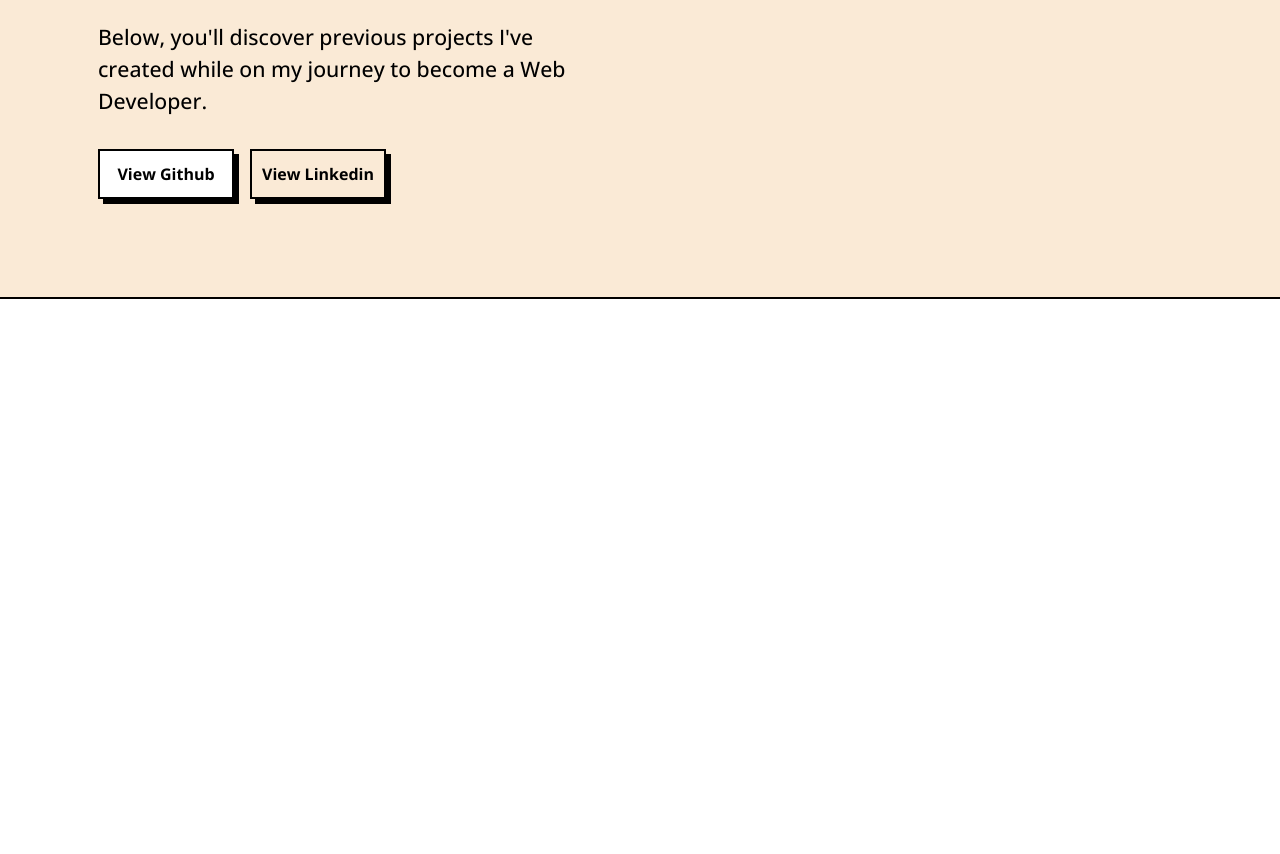
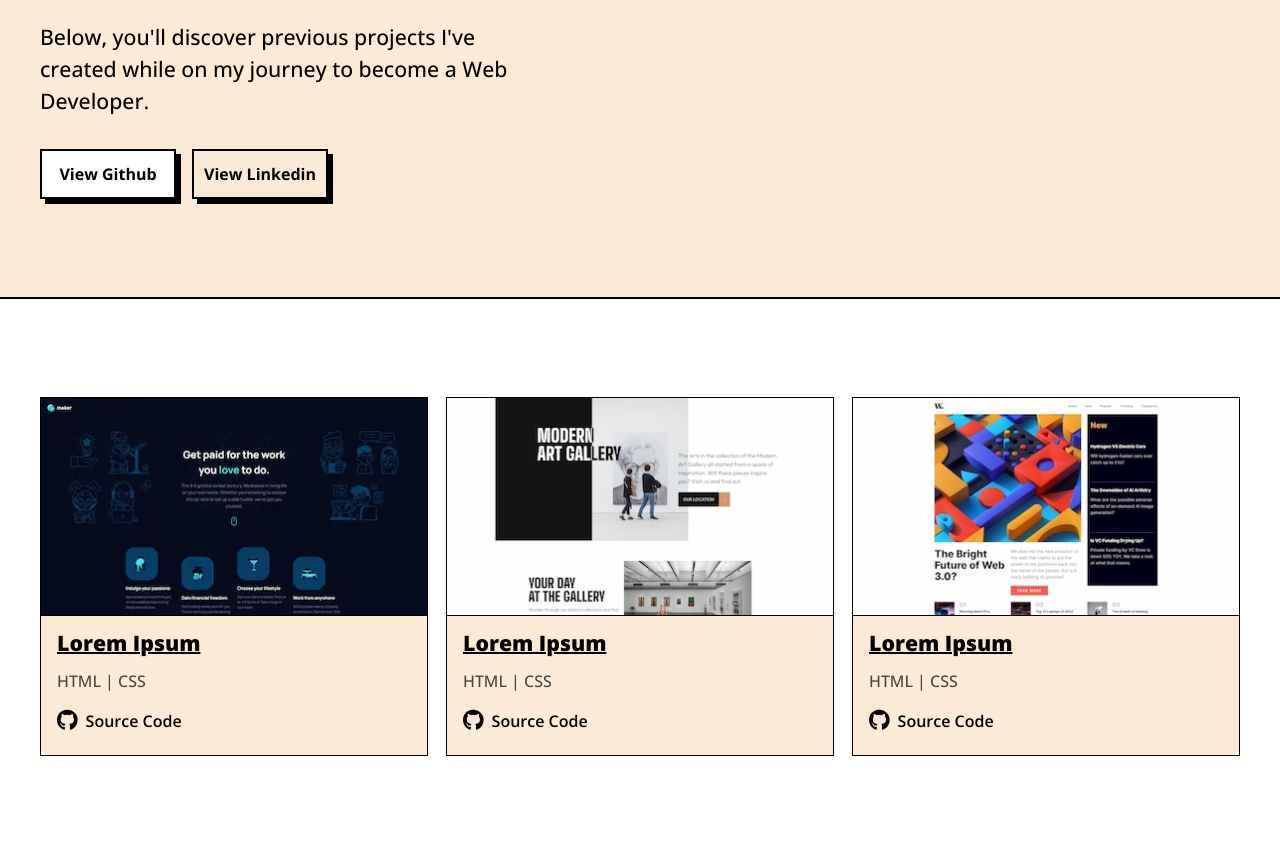
Before and after one commit to dottereldesign/jamie_wilson_portfolio, a plain HTML site: page index.html in a window 1280 px wide. Shown: the part 385-1239 px from the top of the page. Before the commit the page ends 800 px from the top, so only its background shows below. Drawn offline with nearby package versions, Linux system fonts and the light colour scheme.

Commit message:
Add section cards with styling.

```diff
--- a/css/style.css
+++ b/css/style.css
@@ -169,7 +169,7 @@ header {
 /* main */
 main {
   background-color: var(--clr-neutral-200);
-  padding: 98px;
+  padding: 98px 0;
   border-bottom: 2px solid black;
 }
 
@@ -201,3 +201,83 @@ main p {
   display: flex;
   margin-top: 32px;
 }
+
+/* section - project */
+.project {
+  margin: 98px 0;
+}
+
+.project_card-wrapper {
+  width: min(100%, 1200px);
+  margin: 0 auto;
+}
+
+.project_card {
+  width: min(100%, 388px);
+  height: 359px;
+  background-color: var(--clr-neutral-200);
+  border: 1px solid var(--clr-neutral-300);
+}
+
+.project_card-content {
+  padding: 16px;
+  border-top: 1px solid var(--clr-neutral-300);
+}
+
+.project picture {
+  width: 388px;
+  height: 217px;
+  overflow: hidden;
+}
+
+.project img {
+  width: 388px;
+  height: auto;
+}
+
+h3 {
+  font-family: var(--ff-primary-200);
+  font-size: var(--fs-500);
+  color: var(--clr-neutral-300);
+  font-weight: var(--fw-extra-bold);
+  margin-bottom: 16px;
+  line-height: 1;
+}
+
+h3 a {
+  text-decoration: underline 2px var(--clr-neutral-300);
+  color: var(--clr-neutral-300);
+}
+
+.project_card-content_language {
+  font-family: var(--ff-primary-200);
+  font-size: var(--fs-400);
+  color: rgb(68, 68, 68);
+  font-weight: var(--fw-medium);
+  margin-bottom: 16px;
+}
+
+.project_card-content_source a {
+  display: flex;
+  align-items: center;
+  font-family: var(--ff-primary-200);
+  font-size: var(--fs-400);
+  color: var(--clr-neutral-300);
+  font-weight: var(--fw-semi-bold);
+  text-decoration: none;
+}
+
+.project_card-content_source i {
+  font-size: var(--fs-500);
+  margin-right: 8px;
+}
+
+@media (min-width: 1200px) {
+  .project_card-wrapper {
+    display: grid;
+    grid-template-columns: repeat(3, 1fr);
+    width: min(100%, 1200px);
+    margin: 0 auto;
+    gap: 16px;
+  }
+}
--- a/index.html
+++ b/index.html
@@ -10,6 +10,7 @@
   <link rel="preconnect" href="https://fonts.googleapis.com">
   <link rel="preconnect" href="https://fonts.gstatic.com" crossorigin>
   <link href="https://fonts.googleapis.com/css2?family=Open+Sans:wght@300;400;500;600;700;800&family=Playfair+Display:wght@400;500;600;700;800;900&display=swap" rel="stylesheet">
+  <script src="https://kit.fontawesome.com/c627734373.js" crossorigin="anonymous"></script>
 </head>
 
 <body>
@@ -37,11 +38,68 @@
     </div>
   </main>
 
-  <section>
-    <div class="section_wrapper">
+  <section class="project">
+    <div class="project_card-wrapper">
+      <article class="project_card">
+        <picture>
+          <img src="images/maker_landing_page.webp" alt="">
+        </picture>
+
+        <div class="project_card-content">
+          <h3><a href="#">Lorem Ipsum</a></h3>
+          <div class="project_card-content_language">HTML | CSS</div>
+
+          <div class="project_card-content_source">
+            <a href="#">
+              <i class="fa-brands fa-github"></i>
+              <p>Source Code</p>
+            </a>
+          </div>
+        </div>
+      </article>
+
+      <article class="project_card">
+        <picture>
+          <img src="images/art_gallery.webp" alt="">
+        </picture>
+
+        <div class="project_card-content">
+          <h3><a href="#">Lorem Ipsum</a></h3>
+          <div class="project_card-content_language">HTML | CSS</div>
+
+          <div class="project_card-content_source">
+            <a href="#">
+              <i class="fa-brands fa-github"></i>
+              <p>Source Code</p>
+            </a>
+          </div>
+        </div>
+      </article>
+
+      <article class="project_card">
+        <picture>
+          <img src="images/news.webp" alt="">
+        </picture>
+
+        <div class="project_card-content">
+          <h3><a href="#">Lorem Ipsum</a></h3>
+          <div class="project_card-content_language">HTML | CSS</div>
+
+          <div class="project_card-content_source">
+            <a href="#">
+              <i class="fa-brands fa-github"></i>
+              <p>Source Code</p>
+            </a>
+          </div>
+        </div>
+      </article>
 
     </div>
   </section>
+
+  <footer>
+
+  </footer>
 </body>
 
 </html>
```
Also changed, not shown: images/art_gallery.webp (added), images/maker_landing_page.webp (added), images/news.webp (added).
